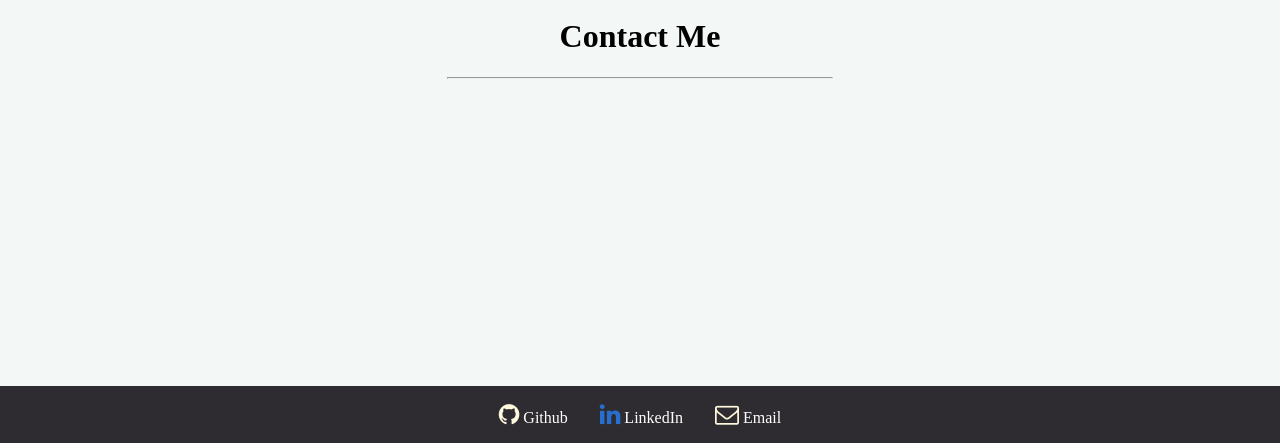
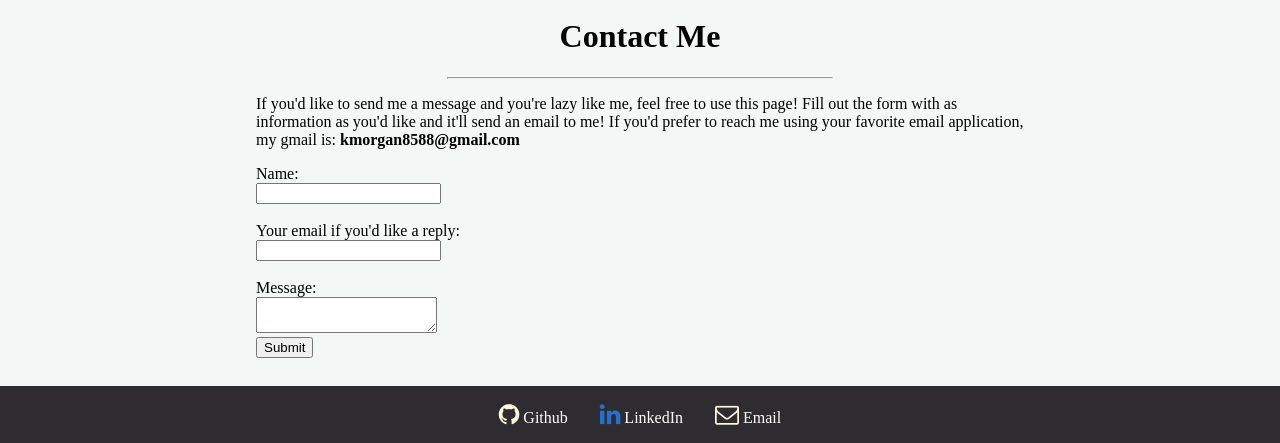
Before and after one commit to kmorgan8588/portfolio_source, a website: page src/Static/contact.html in a window 1280 px wide. Shown: the part 357-800 px from the top of the page. Drawn offline with Linux system fonts and the light colour scheme.

Commit message:
working on creating an email form, which will get handled by my server
Working through changing the size of the textarea depending on the screen size

```diff
--- /dev/null
+++ b/src/Static/CSS/contact.css
@@ -0,0 +1,25 @@
+#contact {
+  text-align: left;
+}
+
+#contact p {
+  margin-left: 20%;
+  margin-right: 20%;
+}
+
+form {
+  margin-left: 20%;
+  margin-right: 20%;
+}
+
+textarea {
+  height: auto;
+  max-width: 700px;
+}
+
+
+@media all and (max-width: 500px) {
+  textarea {
+    max-width: 300px;
+  }
+}
--- a/src/Static/contact.html
+++ b/src/Static/contact.html
@@ -6,6 +6,7 @@
   <link rel="stylesheet" href="https://cdnjs.cloudflare.com/ajax/libs/font-awesome/4.7.0/css/font-awesome.min.css">
   <title>Contact me</title>
   <link rel="stylesheet" href="CSS/styles.css">
+  <link rel="stylesheet" href="CSS/contact.css">
 </head>
 <body>
   <div>
@@ -20,9 +21,22 @@
   <div id="container">
       <img id="avatar" src="https://kmorgan-portfolio-images.s3-us-west-2.amazonaws.com/profile.png" alt="Picture of Kyle Morgan with brick wall background" width="" height="">
     </div>
-  <div>
+  <div id="contact">
     <h1>Contact Me</h1>
     <hr>
+    <p>If you'd like to send me a message and you're lazy like me, feel free to use this page!  Fill out the form with as information
+      as you'd like and it'll send an email to me!  If you'd prefer to reach me using your favorite email application, my gmail is:
+      <strong>kmorgan8588@gmail.com</strong>
+    </p>
+    <form method="POST" action="/email">
+      <label for="name">Name: </label><br>
+      <input type="text" id="name" name="name"><br><br>
+      <label for="response">Your email if you'd like a reply: </label><br>
+      <input type="text" id="response" name="response"><br><br>
+      <label for="message">Message:</label><br>
+      <textarea id="message" name="message"></textarea><br>
+      <input type="submit" id="submit" name="submit">
+    </form>
   </div>
 </body>
 <footer>
```
